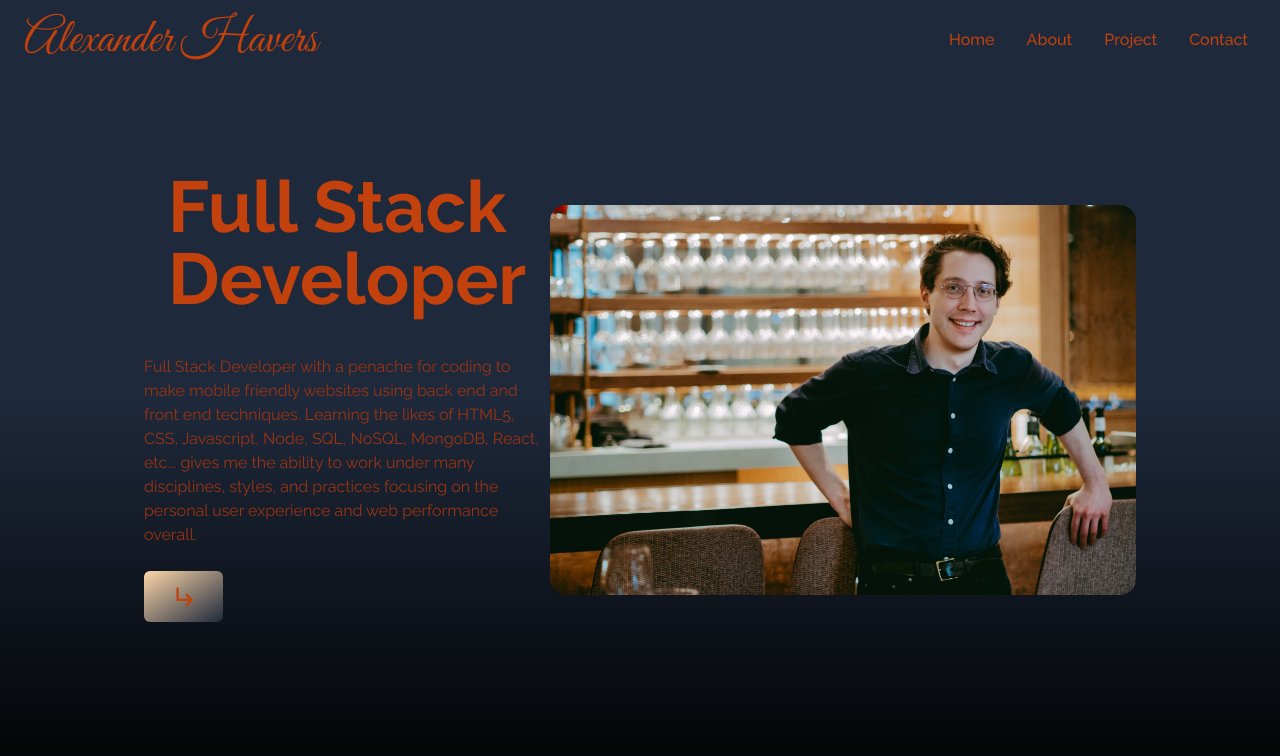
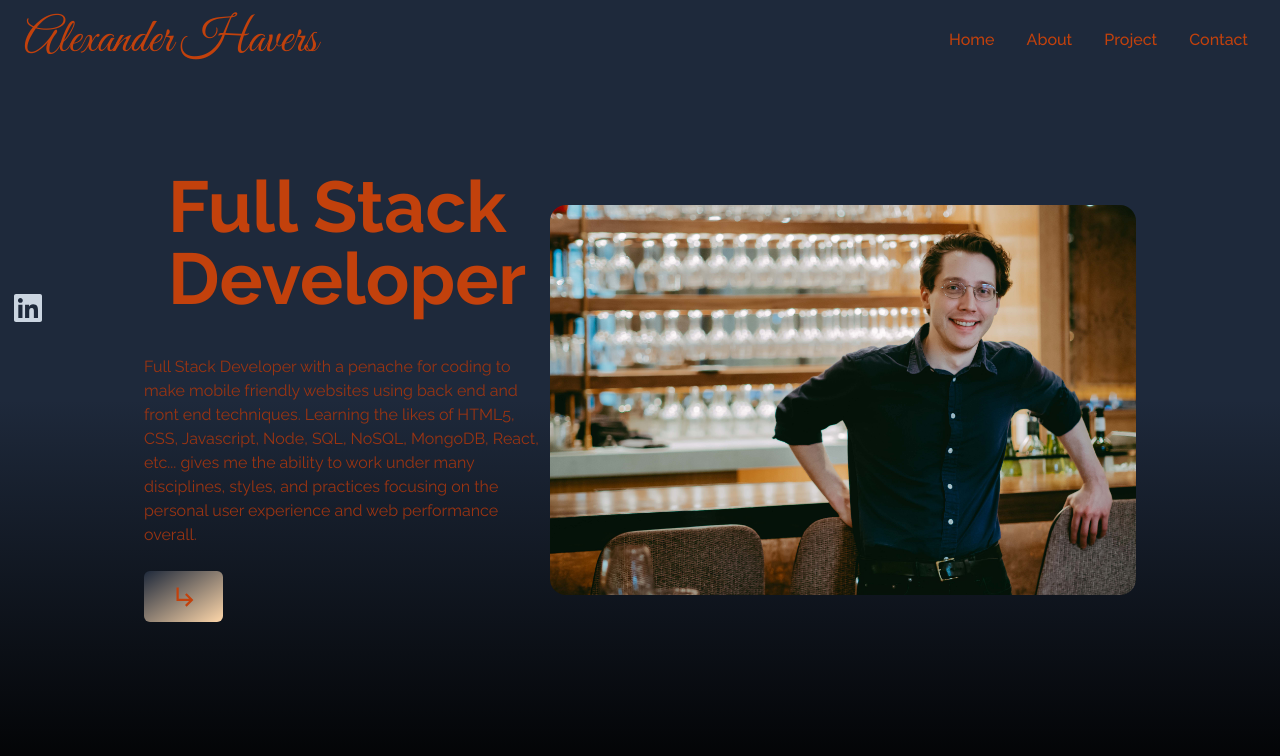
Before and after one commit to pseudoDjnn/react-portfolio, a React (Create React App) app: page / in a window 1280 px wide. Shown: the top 756 px of the page. Built offline with nearby package versions, Linux system fonts and the light colour scheme.

Commit message:
added first link to Footer and positioned it on the side as of now

```diff
--- a/craco.config.js
+++ /dev/null
@@ -1,7 +0,0 @@
-module.exports = {
-  style: {
-    postcss: {
-      plugins: [require("tailwindcss"), require("autoprefixer")],
-    },
-  },
-};
--- a/src/App.js
+++ b/src/App.js
@@ -1,4 +1,5 @@
 // import React, { useState } from "react";
+import Footer from "./components/Footer";
 import Header from "./components/Header";
 import NavBar from "./components/Nav";
 // import Project from "./Project";
@@ -12,6 +13,7 @@ function App() {
     <div>
       <NavBar />
       <Header />
+      <Footer />
     </div>
   );
 }
--- a/src/components/Footer/index.js
+++ b/src/components/Footer/index.js
@@ -1,29 +1,24 @@
 import React from "react";
+import { FaGithub, FaLinkedin } from "react-icons/fa";
+import { HiOutlineMail } from "react-icons/hi";
+import { BsFillPersonLinesFill } from "react-icons/bs";
 
-function Footer() {
+const Footer = () => {
   return (
-    <footer className="text-stone-600 dark:text-stone-500 bg-stone-300 border-stone-200 px-2 sm:px-4 py-2.5 dark:bg-stone-800 p-3">
-      <div className="container mx-auto align-middle">
-        <div className="flex flex-col justify-center text-center">
-          <div>
-            <a href="https://github.com/pseudoDjnn" className="pr-2">
-              <i class="text-2xl fa-brands fa-github"></i>
-            </a>
-            <a
-              href="https://www.linkedin.com/in/alexanderhavers/"
-              className="pl-2"
-            >
-              <i class="text-2xl fa-brancs fa-linkedin"></i>
-            </a>
-          </div>
-          <p>
-            My Portfolio
-            <strong> &copy; Alexander Havers</strong>
-          </p>
-        </div>
-      </div>
-    </footer>
+    <div className="flex flex-col top-[35%] left-0 fixed">
+      <ul>
+        <li className="flex justify-between items-center w-40 h-14 px-4 ml-[-100px] hover:ml-[-10px] hover:rounded-md duration-500">
+          <a
+            href=""
+            className="flex justify-between items-center w-full text-slate-300"
+          >
+            Linkedin
+            <FaLinkedin size={32} />
+          </a>
+        </li>
+      </ul>
+    </div>
   );
-}
+};
 
 export default Footer;
--- a/src/components/Header/index.js
+++ b/src/components/Header/index.js
@@ -23,7 +23,7 @@ const Header = () => {
             web performance overall.
           </p>
           <div>
-            <button className=" group text-orange-700 w-fit px-6 py-3 my-2 flex items-center rounded-md bg-gradient-to-br from-orange-200 to-slate-800 cursor-pointer">
+            <button className=" group text-orange-700 w-fit px-6 py-3 my-2 flex items-center rounded-md bg-gradient-to-br from-slate-800 to-orange-200 cursor-pointer">
               <span className="group-hover:hue-rotate-180 duration-300">
                 <MdOutlineSubdirectoryArrowRight size={27} className="ml-1" />
               </span>
```
